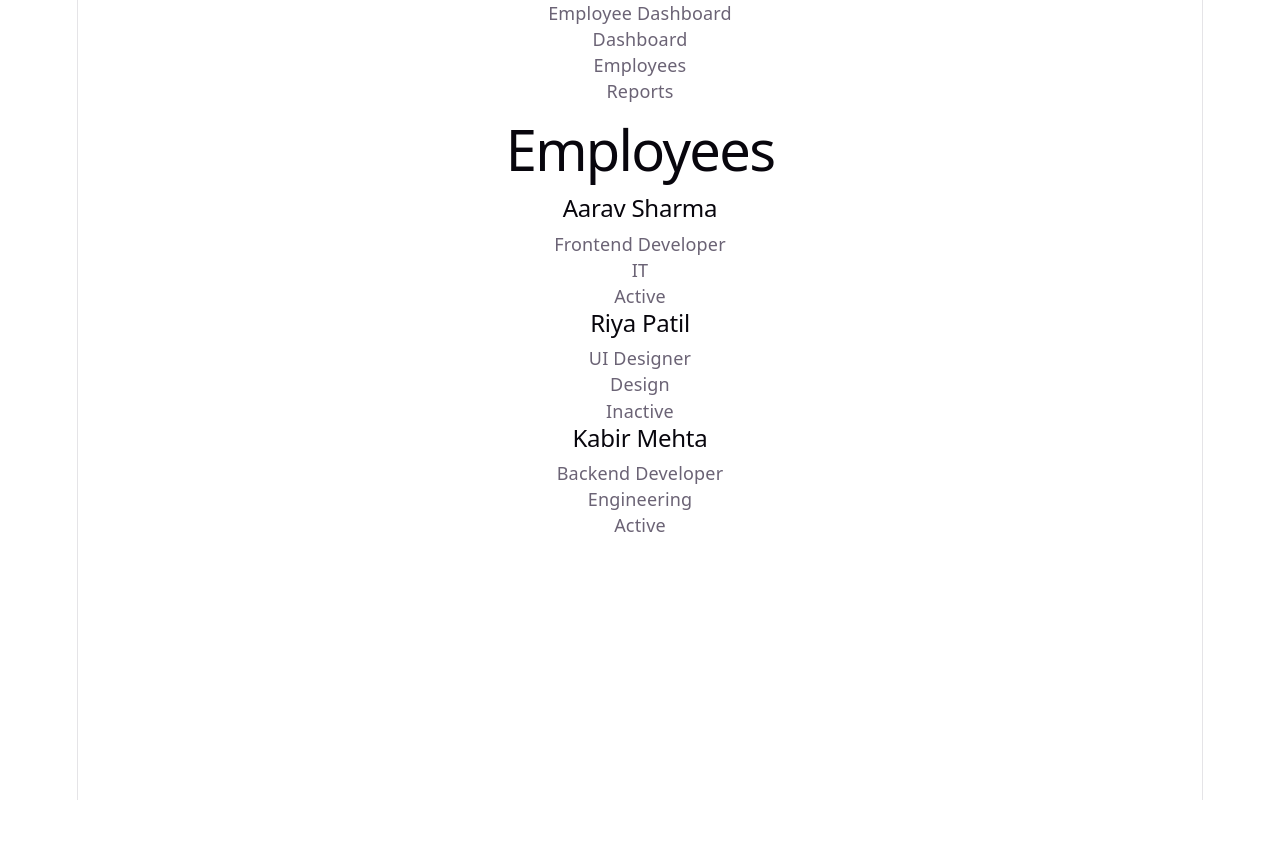
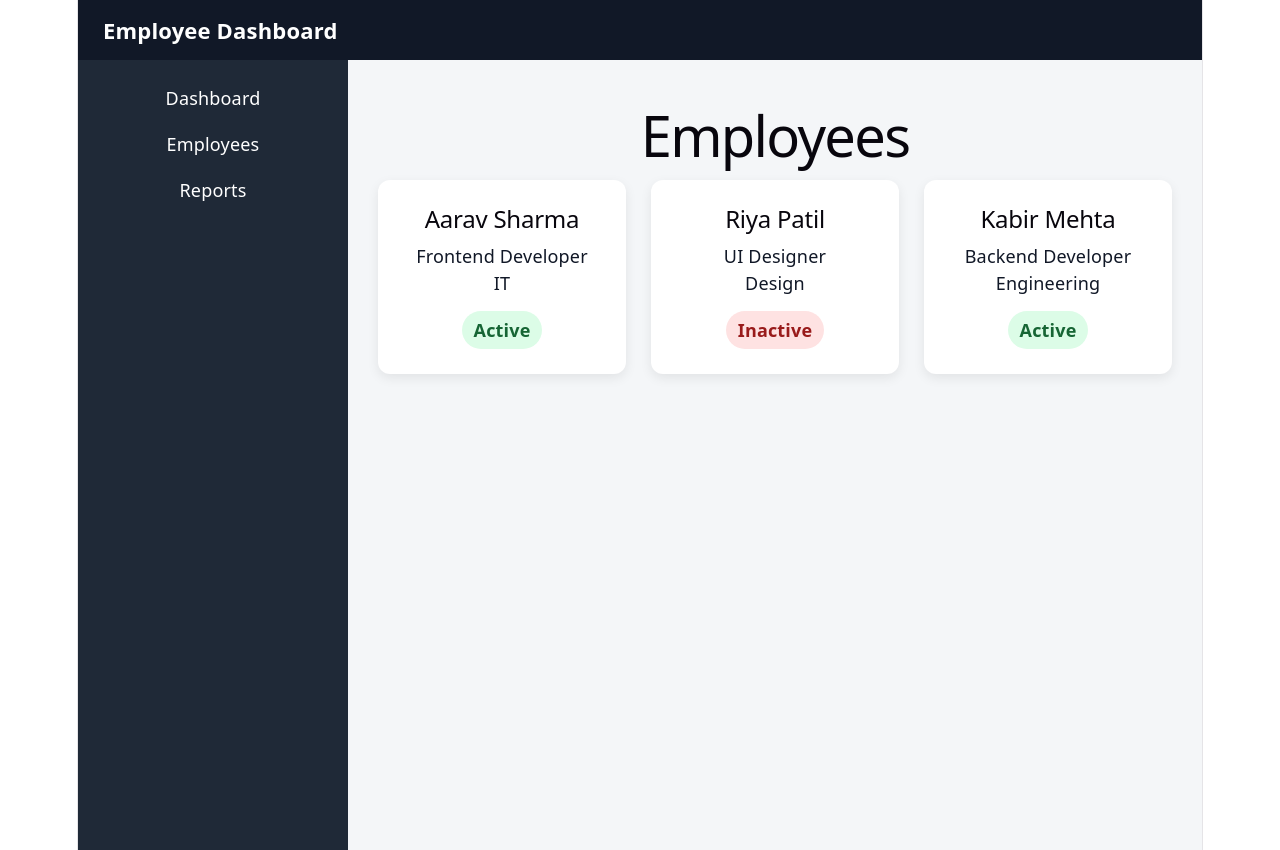
Before and after one commit to twenty2yards1988/employee-dashboard, a React (Vite) app: page / in a window 1280 px wide. Before the commit the page ends 800 px from the top, so only its background shows below. Built offline with nearby package versions, Linux system fonts and the light colour scheme.

Commit message:
Updated all files

```diff
--- a/src/App.css
+++ b/src/App.css
@@ -1,184 +1,72 @@
-.counter {
-  font-size: 16px;
-  padding: 5px 10px;
-  border-radius: 5px;
-  color: var(--accent);
-  background: var(--accent-bg);
-  border: 2px solid transparent;
-  transition: border-color 0.3s;
-  margin-bottom: 24px;
-
-  &:hover {
-    border-color: var(--accent-border);
-  }
-  &:focus-visible {
-    outline: 2px solid var(--accent);
-    outline-offset: 2px;
-  }
+.app {
+  min-height: 100vh;
+  background-color: #f4f6f8;
+  color: #111827;
 }
 
-.hero {
-  position: relative;
-
-  .base,
-  .framework,
-  .vite {
-    inset-inline: 0;
-    margin: 0 auto;
-  }
-
-  .base {
-    width: 170px;
-    position: relative;
-    z-index: 0;
-  }
-
-  .framework,
-  .vite {
-    position: absolute;
-  }
-
-  .framework {
-    z-index: 1;
-    top: 34px;
-    height: 28px;
-    transform: perspective(2000px) rotateZ(300deg) rotateX(44deg) rotateY(39deg)
-      scale(1.4);
-  }
-
-  .vite {
-    z-index: 0;
-    top: 107px;
-    height: 26px;
-    width: auto;
-    transform: perspective(2000px) rotateZ(300deg) rotateX(40deg) rotateY(39deg)
-      scale(0.8);
-  }
+.layout {
+  display: flex;
 }
 
-#center {
-  display: flex;
-  flex-direction: column;
-  gap: 25px;
-  place-content: center;
-  place-items: center;
-  flex-grow: 1;
-
-  @media (max-width: 1024px) {
-    padding: 32px 20px 24px;
-    gap: 18px;
-  }
+.main-content {
+  flex: 1;
+  padding: 30px;
 }
 
-#next-steps {
+.employee-grid {
+  display: grid;
+  grid-template-columns: repeat(3, 1fr);
+  gap: 25px;
+}
+.navbar {
+  height: 60px;
+  background-color: #111827;
+  color: white;
   display: flex;
-  border-top: 1px solid var(--border);
-  text-align: left;
-
-  & > div {
-    flex: 1 1 0;
-    padding: 32px;
-    @media (max-width: 1024px) {
-      padding: 24px 20px;
-    }
-  }
-
-  .icon {
-    margin-bottom: 16px;
-    width: 22px;
-    height: 22px;
-  }
-
-  @media (max-width: 1024px) {
-    flex-direction: column;
-    text-align: center;
-  }
+  align-items: center;
+  padding-left: 25px;
+  font-size: 22px;
+  font-weight: bold;
 }
 
-#docs {
-  border-right: 1px solid var(--border);
-
-  @media (max-width: 1024px) {
-    border-right: none;
-    border-bottom: 1px solid var(--border);
-  }
+.sidebar {
+  width: 220px;
+  min-height: calc(100vh - 60px);
+  background-color: #1f2937;
+  color: white;
+  padding: 25px;
 }
 
-#next-steps ul {
-  list-style: none;
-  padding: 0;
-  display: flex;
-  gap: 8px;
-  margin: 32px 0 0;
-
-  .logo {
-    height: 18px;
-  }
-
-  a {
-    color: var(--text-h);
-    font-size: 16px;
-    border-radius: 6px;
-    background: var(--social-bg);
-    display: flex;
-    padding: 6px 12px;
-    align-items: center;
-    gap: 8px;
-    text-decoration: none;
-    transition: box-shadow 0.3s;
-
-    &:hover {
-      box-shadow: var(--shadow);
-    }
-    .button-icon {
-      height: 18px;
-      width: 18px;
-    }
-  }
-
-  @media (max-width: 1024px) {
-    margin-top: 20px;
-    flex-wrap: wrap;
-    justify-content: center;
-
-    li {
-      flex: 1 1 calc(50% - 8px);
-    }
-
-    a {
-      width: 100%;
-      justify-content: center;
-      box-sizing: border-box;
-    }
-  }
+.sidebar p {
+  margin-bottom: 20px;
+  cursor: pointer;
 }
 
-#spacer {
-  height: 88px;
-  border-top: 1px solid var(--border);
-  @media (max-width: 1024px) {
-    height: 48px;
-  }
+.employee-card {
+  background-color: white;
+  padding: 25px;
+  border-radius: 12px;
+  box-shadow: 0 4px 12px rgba(0, 0, 0, 0.08);
 }
 
-.ticks {
-  position: relative;
-  width: 100%;
+.employee-card h2 {
+  margin-bottom: 10px;
+}
 
-  &::before,
-  &::after {
-    content: '';
-    position: absolute;
-    top: -4.5px;
-    border: 5px solid transparent;
-  }
+.status {
+  display: inline-block;
+  margin-top: 15px;
+  padding: 6px 12px;
+  border-radius: 20px;
+  font-weight: bold;
+}
 
-  &::before {
-    left: 0;
-    border-left-color: var(--border);
-  }
-  &::after {
-    right: 0;
-    border-right-color: var(--border);
-  }
+.active {
+  background-color: #dcfce7;
+  color: #166534;
 }
+
+.inactive {
+  background-color: #fee2e2;
+  color: #991b1b;
+}
--- a/src/App.tsx
+++ b/src/App.tsx
@@ -4,6 +4,7 @@ import Sidebar from "./components/Sidebar";
 import EmployeeCard from "./components/EmployeeCard";
 import { employeeData } from "./data/employees";
 import type { Employee } from "./types/employee";
+import "./App.css";
 
 function App() {
   const [employees, setEmployees] = useState<Employee[]>([]);
@@ -13,18 +14,20 @@ function App() {
   }, []);
 
   return (
-    <div>
+    <div className="app">
       <Navbar />
 
-      <div>
+      <div className="layout">
         <Sidebar />
 
-        <main>
+        <main className="main-content">
           <h1>Employees</h1>
 
-          {employees.map((employee) => (
-            <EmployeeCard key={employee.id} employee={employee} />
-          ))}
+          <div className="employee-grid">
+            {employees.map((employee) => (
+              <EmployeeCard key={employee.id} employee={employee} />
+            ))}
+          </div>
         </main>
       </div>
     </div>
--- a/src/components/EmployeeCard.tsx
+++ b/src/components/EmployeeCard.tsx
@@ -6,16 +6,20 @@ type EmployeeCardProps = {
 
 function EmployeeCard({ employee }: EmployeeCardProps) {
   return (
-    <div>
+    <div className="employee-card">
       <h2>{employee.name}</h2>
       <p>{employee.role}</p>
       <p>{employee.department}</p>
 
-      {employee.status === "Active" ? (
-        <p>Active</p>
-      ) : (
-        <p>Inactive</p>
-      )}
+      <span
+        className={
+          employee.status === "Active"
+            ? "status active"
+            : "status inactive"
+        }
+      >
+        {employee.status}
+      </span>
     </div>
   );
 }
--- a/src/components/Navbar.tsx
+++ b/src/components/Navbar.tsx
@@ -1,5 +1,5 @@
 function Navbar() {
-  return <div>Employee Dashboard</div>;
+  return <nav className="navbar">Employee Dashboard</nav>;
 }
 
 export default Navbar;
--- a/src/components/Sidebar.tsx
+++ b/src/components/Sidebar.tsx
@@ -1,10 +1,10 @@
 function Sidebar() {
   return (
-    <div>
+    <aside className="sidebar">
       <p>Dashboard</p>
       <p>Employees</p>
       <p>Reports</p>
-    </div>
+    </aside>
   );
 }
 
```
